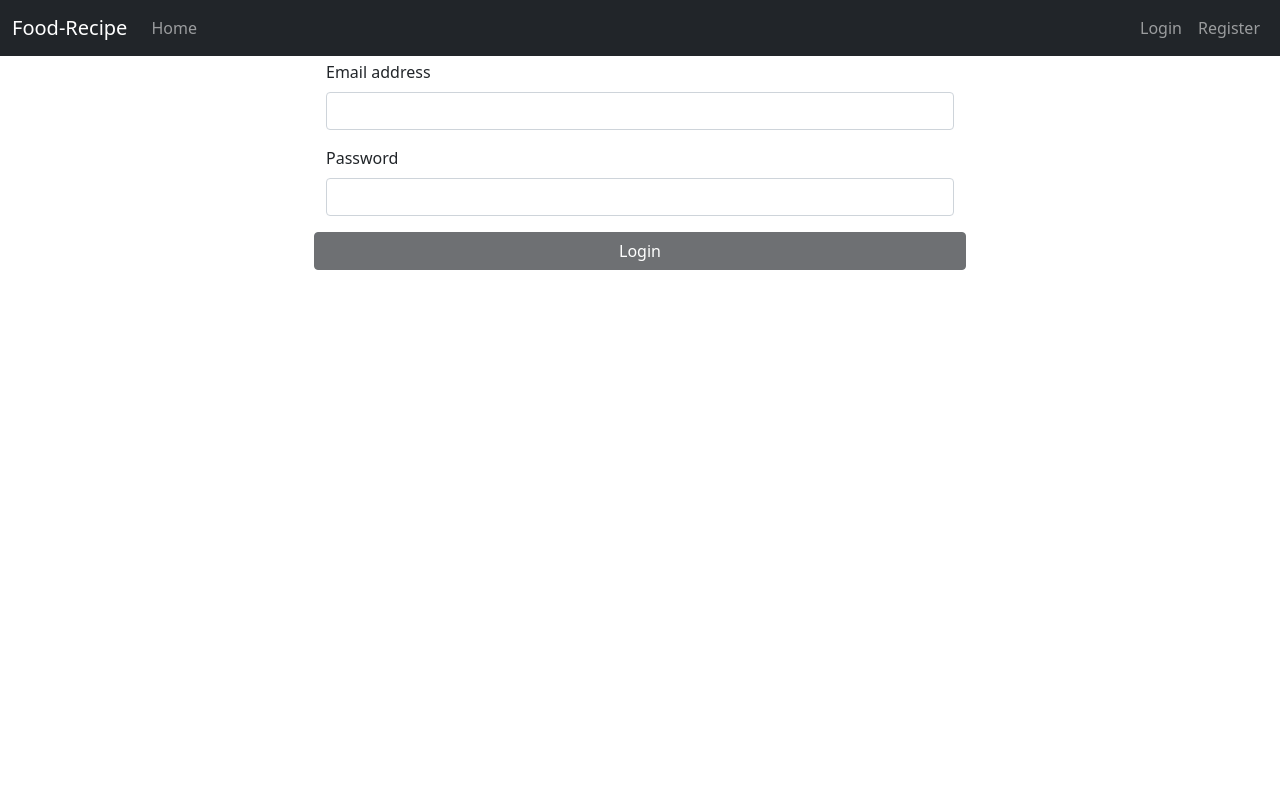
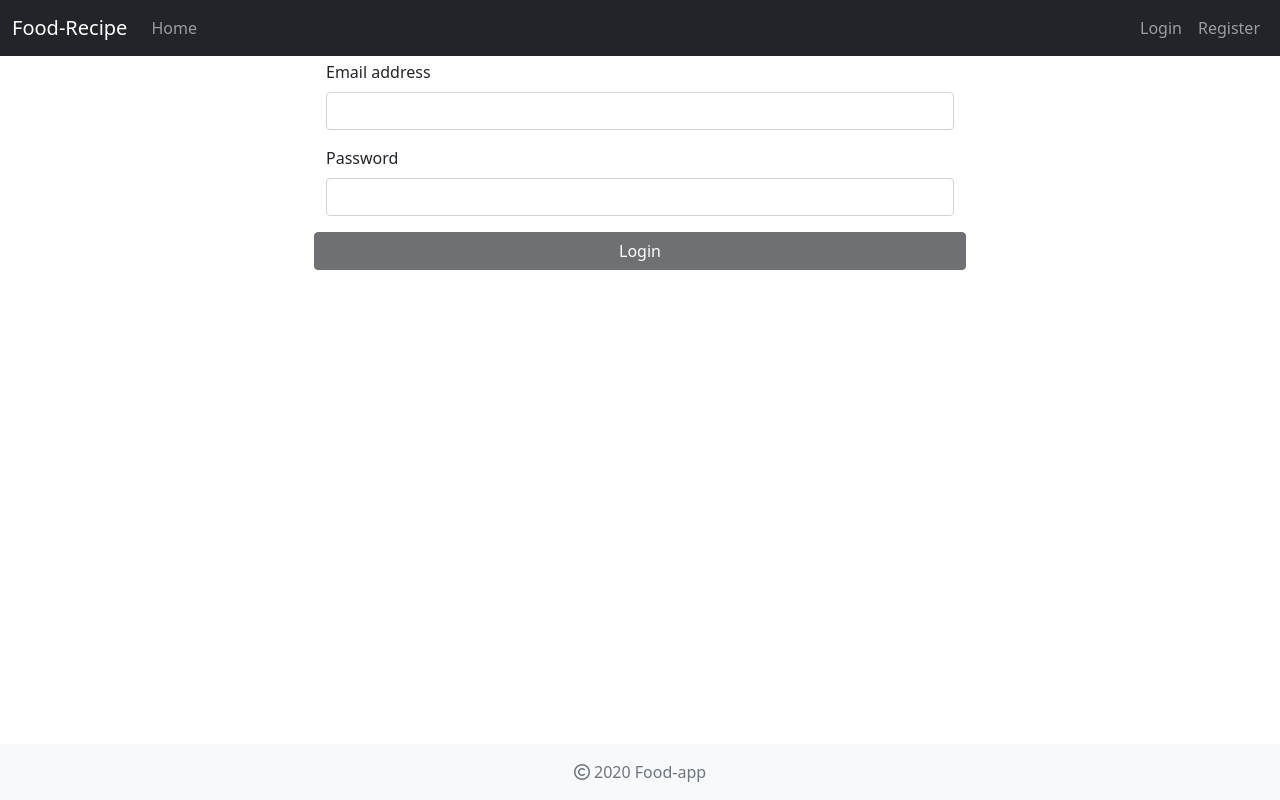
Before and after one commit to Inik21/Angular_Project, an Angular app in the folder food-app/: page /user/login in a window 1280 px wide. Built offline with nearby package versions, Linux system fonts and the light colour scheme.

Commit message:
Add footer Add child routes

```diff
--- a/food-app/src/app/app-routing.module.ts
+++ b/food-app/src/app/app-routing.module.ts
@@ -1,4 +1,3 @@
-import { Component, NgModule } from '@angular/core';
 import { Routes, RouterModule } from '@angular/router';
 import { AccessGuard } from './guards/access.guard';
 import { HomeComponent } from './home/home.component';
@@ -25,78 +24,6 @@ const routes: Routes = [
       shouldLogged: false
     },
     component: HomeComponent
-  },
-  {
-    path:'user/login',
-    canActivate: [AccessGuard],
-    data: {
-      shouldLogged: false
-    },
-    component: LoginComponent
-  },
-  {
-    path: 'user/register',
-    canActivate: [AccessGuard],
-    data: {
-      shouldLogged: false
-    },
-    component: RegisterComponent
-  },
-  {
-    path: 'user/myRecipes/:id',
-    canActivate: [AccessGuard],
-    data: {
-      shouldLogged: true
-    },
-    component: MyRecipesComponent
-  },
-  {
-    path: 'user/profile',
-    canActivate: [AccessGuard],
-    data: {
-      shouldLogged: true
-    },
-    component: ProfileComponent
-  },
-  {
-    path: 'user/edit',
-    canActivate: [AccessGuard],
-    data: {
-      shouldLogged: true
-    },
-    component: userEditComponent
-  },
-  {
-    path: 'user/changePassword/:email',
-    canActivate: [AccessGuard],
-    data: {
-      shouldLogged: false
-    },
-    component: ChangePasswordComponent
-  },
-  {
-    path: 'recipe/add',
-    canActivate: [AccessGuard],
-    data: {
-      shouldLogged: true
-    },
-    component: AddComponent
-  },
-  {
-    path: 'recipe/details/:id',
-    canActivate: [AccessGuard],
-    data: {
-      shouldLogged: true
-    },
-    component: DetailsComponent
-  },
-  {
-    path: 'recipe/edit/:id',
-    canActivate: [AccessGuard],
-    data: {
-      shouldLogged: true
-    },
-    component: EditComponent
   }
 ];
 
--- a/food-app/src/app/app.component.html
+++ b/food-app/src/app/app.component.html
@@ -2,3 +2,4 @@
 <div>
   <router-outlet></router-outlet>
 </div>
+<app-footer></app-footer>
--- /dev/null
+++ b/food-app/src/app/core/footer/footer.component.css
@@ -0,0 +1,9 @@
+.footer {
+    position: fixed;
+    left: 0;
+    bottom: 0;
+    width: 100%;
+    background-color: red;
+    color: white;
+    text-align: center;
+  }
--- /dev/null
+++ b/food-app/src/app/core/footer/footer.component.html
@@ -0,0 +1,5 @@
+<footer class="footer mt-auto py-3 bg-light">
+    <div class="container">
+      <span class="text-muted"><i class="far fa-copyright"></i> 2020 Food-app</span>
+    </div>
+  </footer>
--- /dev/null
+++ b/food-app/src/app/core/footer/footer.component.ts
@@ -0,0 +1,15 @@
+import { Component, OnInit } from '@angular/core';
+
+@Component({
+  selector: 'app-footer',
+  templateUrl: './footer.component.html',
+  styleUrls: ['./footer.component.css']
+})
+export class FooterComponent implements OnInit {
+
+  constructor() { }
+
+  ngOnInit(): void {
+  }
+
+}
--- a/food-app/src/app/guards/access.guard.ts
+++ b/food-app/src/app/guards/access.guard.ts
@@ -1,15 +1,27 @@
 import { Injectable } from '@angular/core';
-import { CanActivate, ActivatedRouteSnapshot, RouterStateSnapshot, UrlTree, Router } from '@angular/router';
+import { CanActivate, ActivatedRouteSnapshot, RouterStateSnapshot, UrlTree, Router, CanActivateChild } from '@angular/router';
 import { Observable } from 'rxjs';
 import { UsersServiceService } from '../user/users-service.service';
 
 @Injectable({
   providedIn: 'root'
 })
-export class AccessGuard implements CanActivate {
+export class AccessGuard implements CanActivate, CanActivateChild {
 
   constructor(public userService: UsersServiceService, private router: Router) {
 
+  }
+  canActivateChild(childRoute: ActivatedRouteSnapshot, state: RouterStateSnapshot): boolean {
+    if (this.userService.user === undefined) {
+
+    }
+    const isUserLogged = !!this.userService.user;
+    const shouldUserBeLogged = !!childRoute.data.shouldLogged;
+    if (isUserLogged === shouldUserBeLogged) {
+      return true;
+    }
+    this.router.navigate(['user/login'])
+    return false;
   }
 
   canActivate(route: ActivatedRouteSnapshot, state: RouterStateSnapshot): boolean {
--- /dev/null
+++ b/food-app/src/app/recipe/recipe-routing.module.ts
@@ -0,0 +1,37 @@
+import { RouterModule, Routes } from "@angular/router";
+import { AccessGuard } from "../guards/access.guard";
+import { AddComponent } from "./add/add.component";
+import { DetailsComponent } from "./details/details.component";
+import { EditComponent } from "./edit/edit.component";
+
+const routes: Routes = [
+    {
+        path: 'recipe',
+        canActivateChild: [AccessGuard],
+        children: [
+            {
+                path: 'add',
+                data: {
+                  shouldLogged: true
+                },
+                component: AddComponent
+              },
+              {
+                path: 'details/:id',
+                data: {
+                  shouldLogged: true
+                },
+                component: DetailsComponent
+              },
+              {
+                path: 'edit/:id',
+                data: {
+                  shouldLogged: true
+                },
+                component: EditComponent
+              }
+        ]
+    }
+];
+
+export const RecipeRoutingModule = RouterModule.forChild(routes);
--- a/food-app/src/app/user/my-recipes/my-recipes.component.ts
+++ b/food-app/src/app/user/my-recipes/my-recipes.component.ts
@@ -19,7 +19,7 @@ export class MyRecipesComponent implements OnInit {
 
   ngOnInit(): void {
     this.route.params.subscribe(({id}) => this.userId = id);
-    this.recipeService.getRecipesByUserId(this.userId).pipe(tap(console.log)).subscribe(
+    this.recipeService.getRecipesByUserId(this.userId).subscribe(
       recipes => this.recipes = recipes,
       err => console.log(err)
     );
--- /dev/null
+++ b/food-app/src/app/user/user-routing.module.ts
@@ -0,0 +1,62 @@
+import { RouterModule, Routes } from "@angular/router";
+import { AccessGuard } from "../guards/access.guard";
+import { LoginComponent } from "./login/login.component";
+import { MyRecipesComponent } from "./my-recipes/my-recipes.component";
+import { ProfileComponent } from "./profile/profile.component";
+import { RegisterComponent } from "./register/register.component";
+import { EditComponent as userEditComponent } from './edit/edit.component';
+import { ChangePasswordComponent } from "./change-password/change-password.component";
+
+
+const routes: Routes = [
+    {
+        path: 'user',
+        canActivateChild: [AccessGuard],
+        children: [
+            {
+                path: 'login',
+                data: {
+                    shouldLogged: false
+                },
+                component: LoginComponent
+            },
+            {
+                path: 'register',
+                data: {
+                    shouldLogged: false
+                },
+                component: RegisterComponent
+            },
+            {
+                path: 'myRecipes/:id',
+                data: {
+                    shouldLogged: true
+                },
+                component: MyRecipesComponent
+            },
+            {
+                path: 'profile',
+                data: {
+                    shouldLogged: true
+                },
+                component: ProfileComponent
+            },
+            {
+                path: 'edit',
+                data: {
+                    shouldLogged: true
+                },
+                component: userEditComponent
+            },
+            {
+                path: 'changePassword/:email',
+                data: {
+                    shouldLogged: false
+                },
+                component: ChangePasswordComponent
+            }
+        ]
+    }
+];
+
+export const UserRoutingModule = RouterModule.forChild(routes);
--- a/food-app/src/app/user/user.module.ts
+++ b/food-app/src/app/user/user.module.ts
@@ -10,6 +10,7 @@ import { MyRecipesComponent } from './my-recipes/my-recipes.component';
 import { ProfileComponent } from './profile/profile.component';
 import { EditComponent } from './edit/edit.component';
 import { ChangePasswordComponent } from './change-password/change-password.component';
+import { UserRoutingModule } from './user-routing.module';
 
 
 @NgModule({
@@ -25,7 +26,8 @@ import { ChangePasswordComponent } from './change-password/change-password.compo
     CommonModule,
     FormsModule,
     HttpClientModule,
-    RouterModule
+    RouterModule,
+    UserRoutingModule
   ],
   providers: [
     UsersServiceService
```
Also changed, not shown: food-app/src/app/core/core.module.ts (+5 -2 lines), food-app/src/app/recipe/recipe.module.ts (+4 -3 lines), 1 other file (tests, documents, lock files or other folders).
